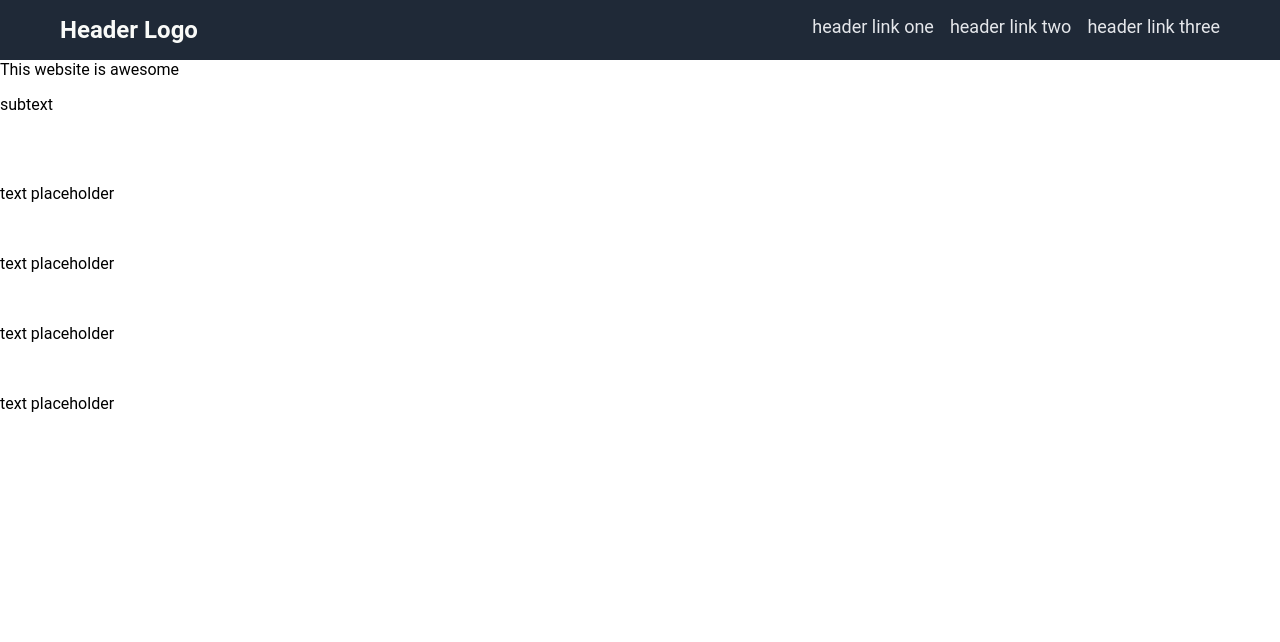
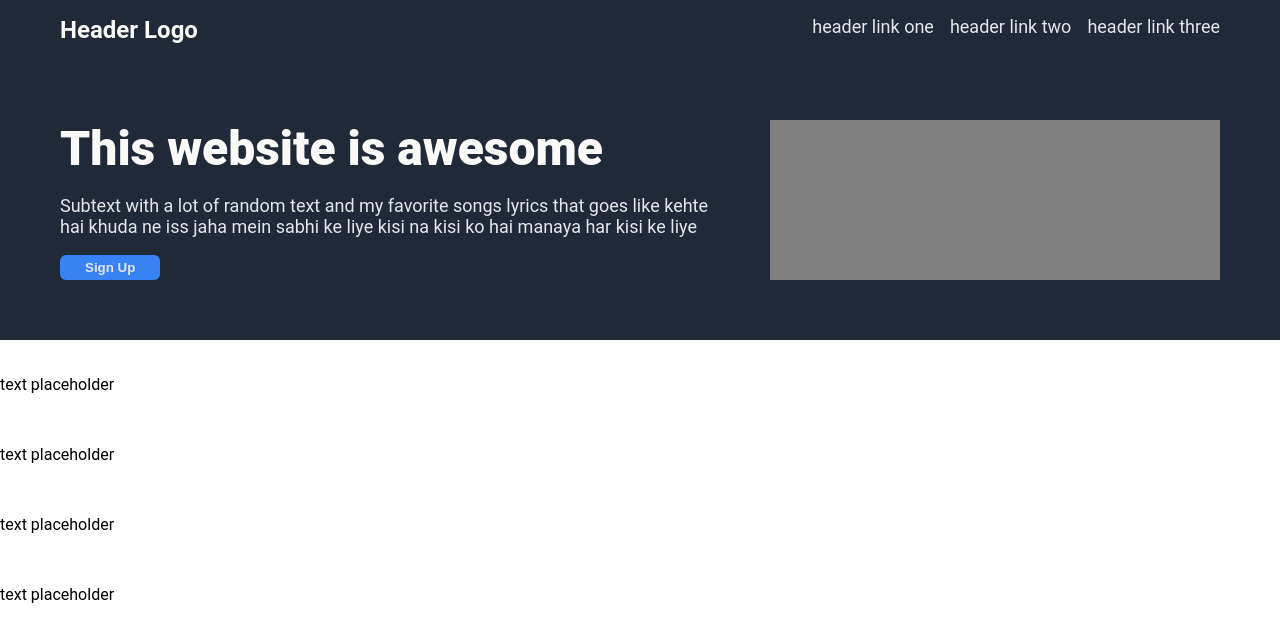
Before and after one commit to Mudit-morningstar/landing-page, a plain HTML site: page index.html in a window 1280 px wide. Drawn offline with Linux system fonts and the light colour scheme.

Commit message:
finished header and panel 1

```diff
--- a/index.html
+++ b/index.html
@@ -19,7 +19,8 @@
     <div class="panel-1">
         <div class="panel-1-text">
             <span class="panel-1-hero-text">This website is awesome</span>
-            <p>subtext</p>
+            <p>Subtext with a lot of random text and my favorite songs lyrics that goes like kehte hai khuda ne iss jaha mein sabhi ke liye kisi na kisi ko hai manaya har kisi ke liye</p>
+            <button>Sign Up</button>
         </div>
         <div class="panel-1-image"><img src="" alt=""></div>
     </div>
--- a/style.css
+++ b/style.css
@@ -28,3 +28,42 @@ body {
     color:#e5e7eb;
     text-decoration: none;
 }
+
+.panel-1 {
+    display: flex;
+    padding: 60px;
+    background-color: #1f2937;
+    justify-content: space-between;
+}
+
+.panel-1 .panel-1-text span {
+    color: #f9faf8;
+    font-size: 48px;
+    font-weight: 900;
+}
+
+.panel-1 .panel-1-text p {
+    font-size: 18px;
+    color: #e5e7eb;
+}
+
+.panel-1 .panel-1-text button {
+    color: #e5e7eb;
+    padding: 5px 25px;
+    font-weight: bold;
+    background-color: #3882f6;
+    border-radius: 6px;
+    border: transparent;
+}
+
+.panel-1-image {
+    width: 450px;
+    height: auto;
+    background-color: grey;
+    display: flex;
+    flex-shrink: 0;
+}
+
+.panel-1-text {
+    margin-right: 40px;
+}
```
